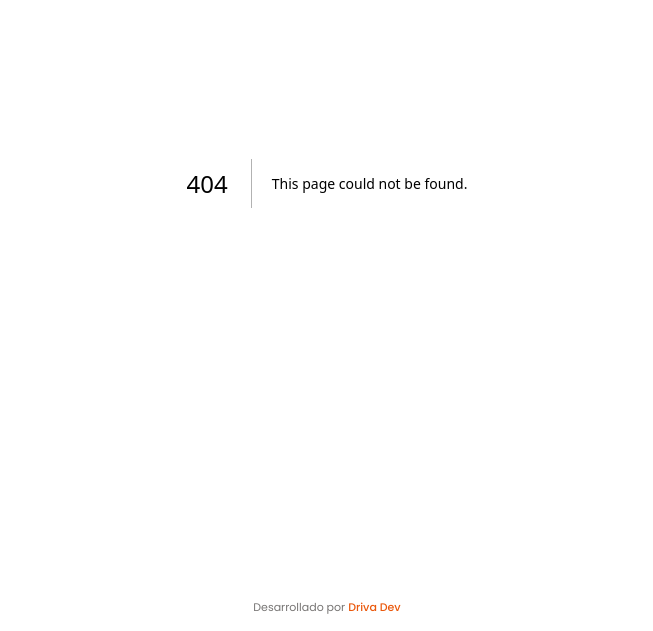
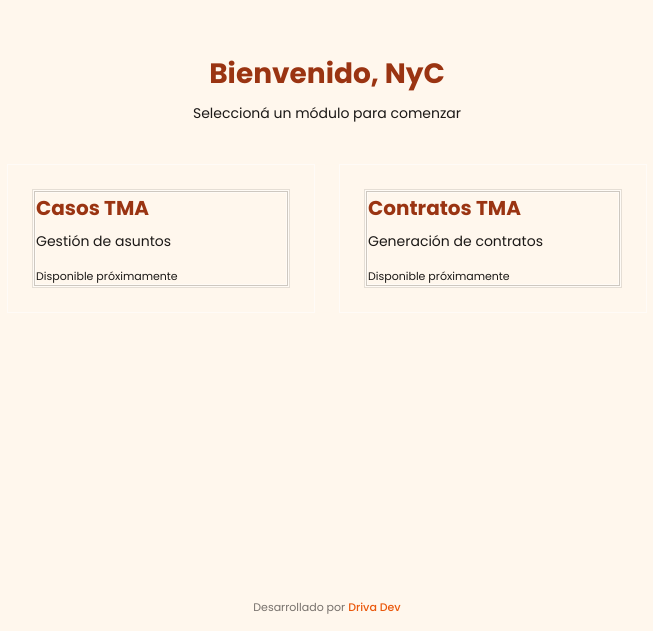
Before and after one commit to DrivaDev/NyC, a Next.js app in the folder NyC/tma/: page /tma in a window 1280 px wide. Before the commit this address had no page. Shown: the part 217-848 px from the top of the page, without its empty margins (313-966 px from the left). Built offline with nearby package versions, Linux system fonts and the light colour scheme; no server answers; sample sign-in values are in the browser's storage.

Commit message:
feat(01-03): página /tma con TmaPageContent Client Component
- TmaPageContent.tsx (use client) con motion + TextureCards deshabilitadas
- /tma page.tsx como Server Component async con doble verificación de sesión
- Cards Casos TMA y Contratos TMA en opacity-40 cursor-not-allowed (D-07)

```diff
--- /dev/null
+++ b/NyC/tma/src/app/tma/page.tsx
@@ -0,0 +1,12 @@
+import { auth } from "@/auth"
+import { redirect } from "next/navigation"
+import { TmaPageContent } from "@/components/TmaPageContent"
+
+export default async function TmaPage() {
+  // Doble verificación de sesión a nivel página (el middleware ya redirige,
+  // pero es buena práctica verificar también en el Server Component)
+  const session = await auth()
+  if (!session) redirect("/login")
+
+  return <TmaPageContent />
+}
--- /dev/null
+++ b/NyC/tma/src/components/TmaPageContent.tsx
@@ -0,0 +1,70 @@
+"use client"
+
+import { TextureCard } from "@/components/ui/texture-card"
+import { motion } from "motion/react"
+
+export function TmaPageContent() {
+  return (
+    <div className="min-h-screen flex flex-col items-center justify-center bg-brand-background py-16 px-4">
+      <div className="w-full max-w-[640px]">
+        <motion.div
+          initial={{ opacity: 0, y: 16 }}
+          animate={{ opacity: 1, y: 0 }}
+          transition={{ duration: 0.35, ease: "easeOut" }}
+          className="text-center mb-10"
+        >
+          <h1 className="text-[28px] font-bold text-brand-title mb-2">
+            Bienvenido, NyC
+          </h1>
+          <p className="text-[14px] font-normal text-brand-text">
+            Seleccioná un módulo para comenzar
+          </p>
+        </motion.div>
+
+        <div className="grid grid-cols-1 sm:grid-cols-2 gap-6">
+          {/* Card 1: Casos TMA — DISABLED (D-07) */}
+          <motion.div
+            initial={{ opacity: 0, scale: 0.97 }}
+            animate={{ opacity: 1, scale: 1 }}
+            transition={{ duration: 0.35, ease: "easeOut", delay: 0.1 }}
+            className="opacity-40 cursor-not-allowed pointer-events-none select-none"
+            aria-disabled="true"
+          >
+            <TextureCard className="h-full p-6">
+              <h2 className="text-[20px] font-bold text-brand-title mb-2">
+                Casos TMA
+              </h2>
+              <p className="text-[14px] font-normal text-brand-text">
+                Gestión de asuntos
+              </p>
+              <p className="text-[11px] font-normal text-brand-text mt-4">
+                Disponible próximamente
+              </p>
+            </TextureCard>
+          </motion.div>
+
+          {/* Card 2: Contratos TMA — DISABLED (D-07) */}
+          <motion.div
+            initial={{ opacity: 0, scale: 0.97 }}
+            animate={{ opacity: 1, scale: 1 }}
+            transition={{ duration: 0.35, ease: "easeOut", delay: 0.2 }}
+            className="opacity-40 cursor-not-allowed pointer-events-none select-none"
+            aria-disabled="true"
+          >
+            <TextureCard className="h-full p-6">
+              <h2 className="text-[20px] font-bold text-brand-title mb-2">
+                Contratos TMA
+              </h2>
+              <p className="text-[14px] font-normal text-brand-text">
+                Generación de contratos
+              </p>
+              <p className="text-[11px] font-normal text-brand-text mt-4">
+                Disponible próximamente
+              </p>
+            </TextureCard>
+          </motion.div>
+        </div>
+      </div>
+    </div>
+  )
+}
```
